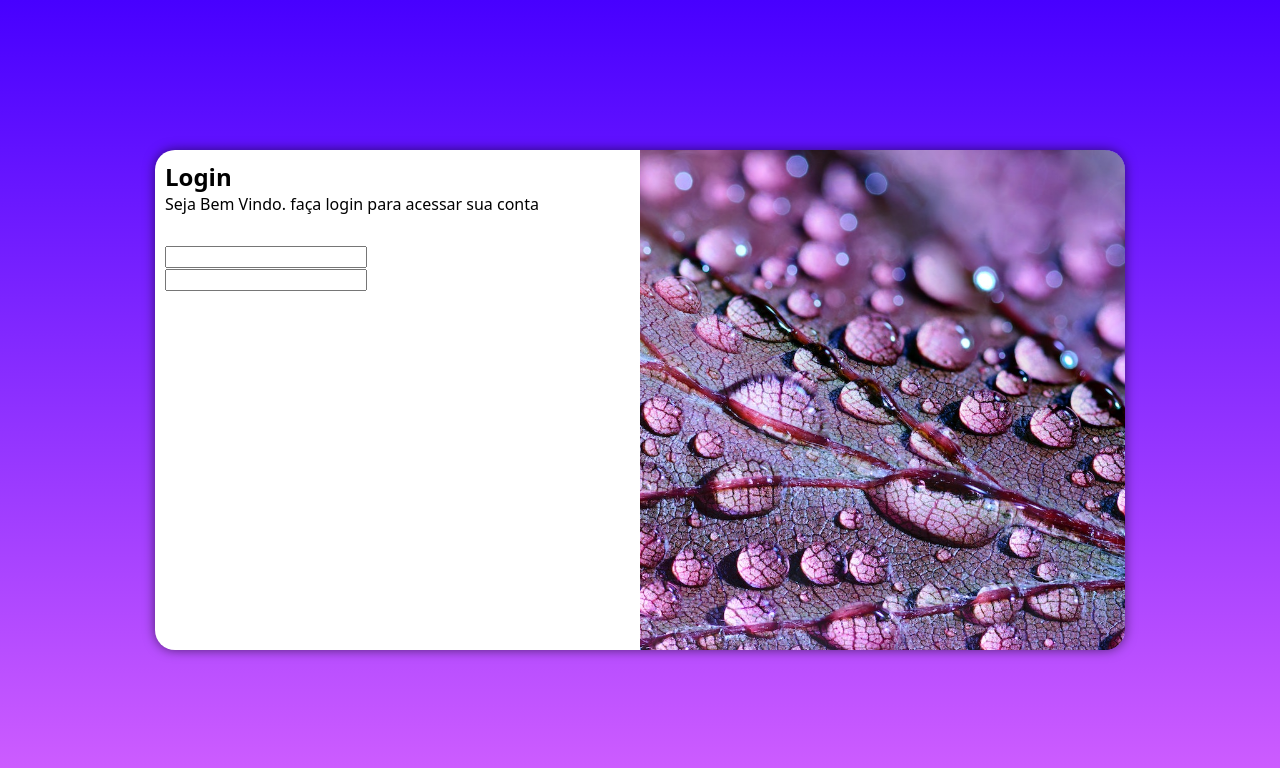
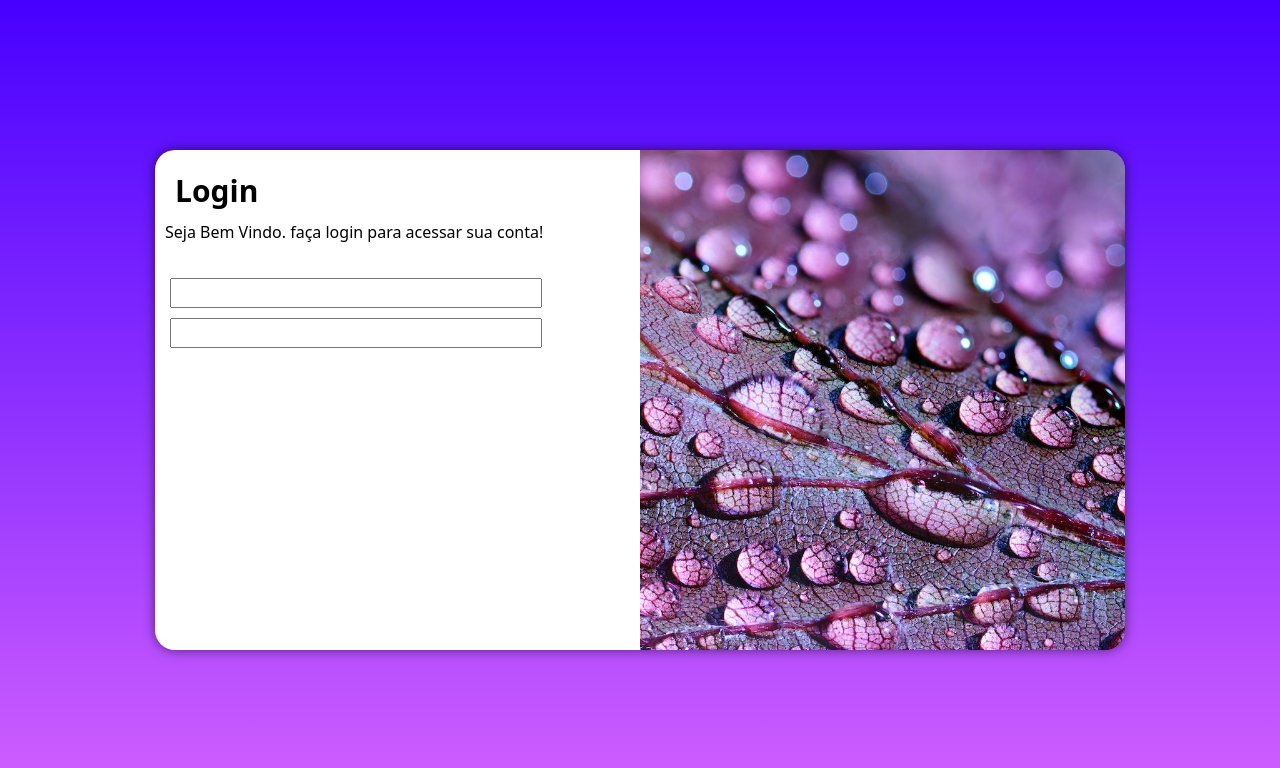
Before and after one commit to DaniloAlbertoS/projeto-login, a plain HTML site: page index.html in a window 1280 px wide. Drawn offline with Linux system fonts and the light colour scheme.

Commit message:
att color

```diff
--- a/estilos/style.css
+++ b/estilos/style.css
@@ -15,7 +15,7 @@ roxo azulado #0C14F2
 
 }
 html, body{
-    background-color: #3C00FF ;
+    background-color:#7d02ad ;
     height: 100vh;
     width: 100vw;
 
@@ -48,12 +48,25 @@ section >div#foto{
     display: block;
 
 }
+h1{
+    padding: 10px;
+    font-size: 30px;
+
+}
+
 section#login > div#formulario{
     padding: 10px;
     display: block;
+
 }
 form{
     padding-top: 30px;
 
 
 }
+input{
+    width: 80%;
+    padding: 4px;
+    margin: 5px;
+
+}
--- a/index.html
+++ b/index.html
@@ -16,7 +16,7 @@
             </div>
             <div id="formulario">
                 <h1>Login</h1>
-                <p>Seja Bem Vindo. faça  login  para acessar  sua conta</p>
+                <p>Seja Bem Vindo. faça  login  para acessar  sua conta!</p>
                 <form action="login.php" method="post">
                     <p>
                         <label for="login">
```
